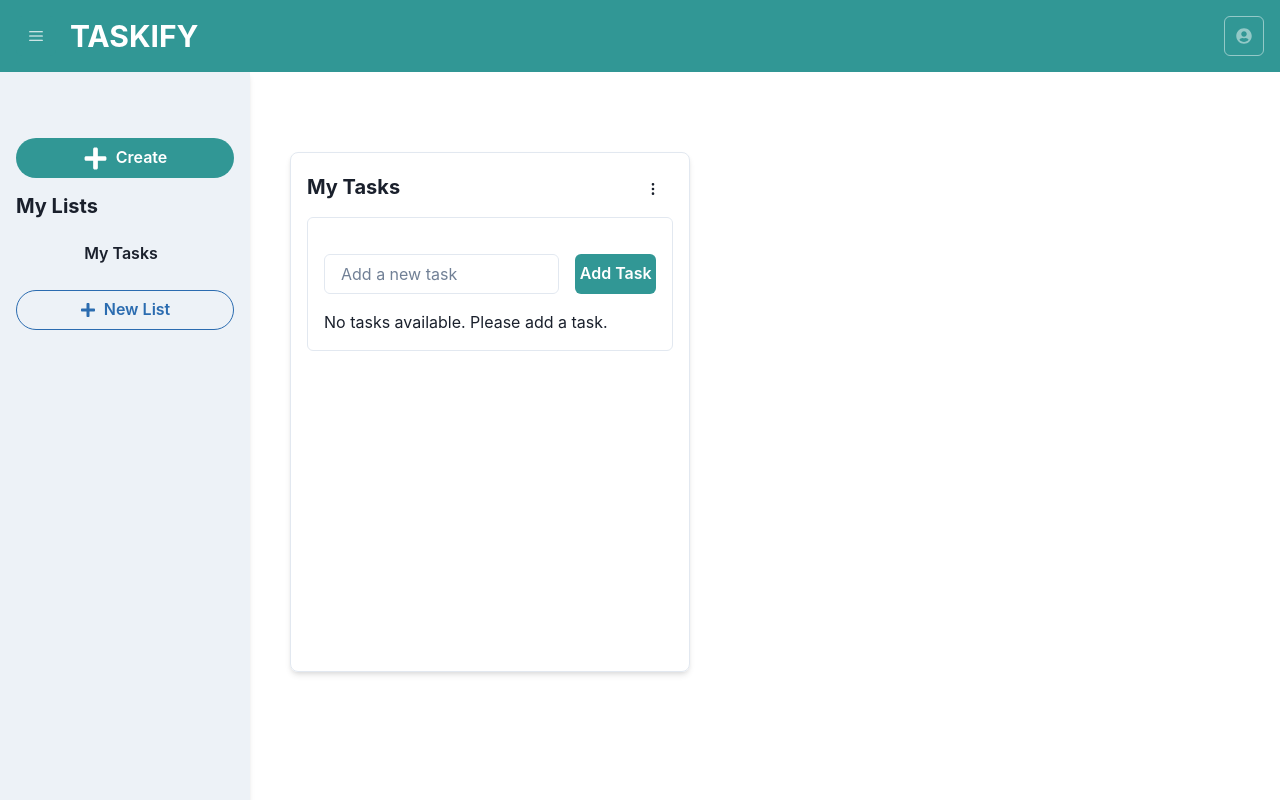
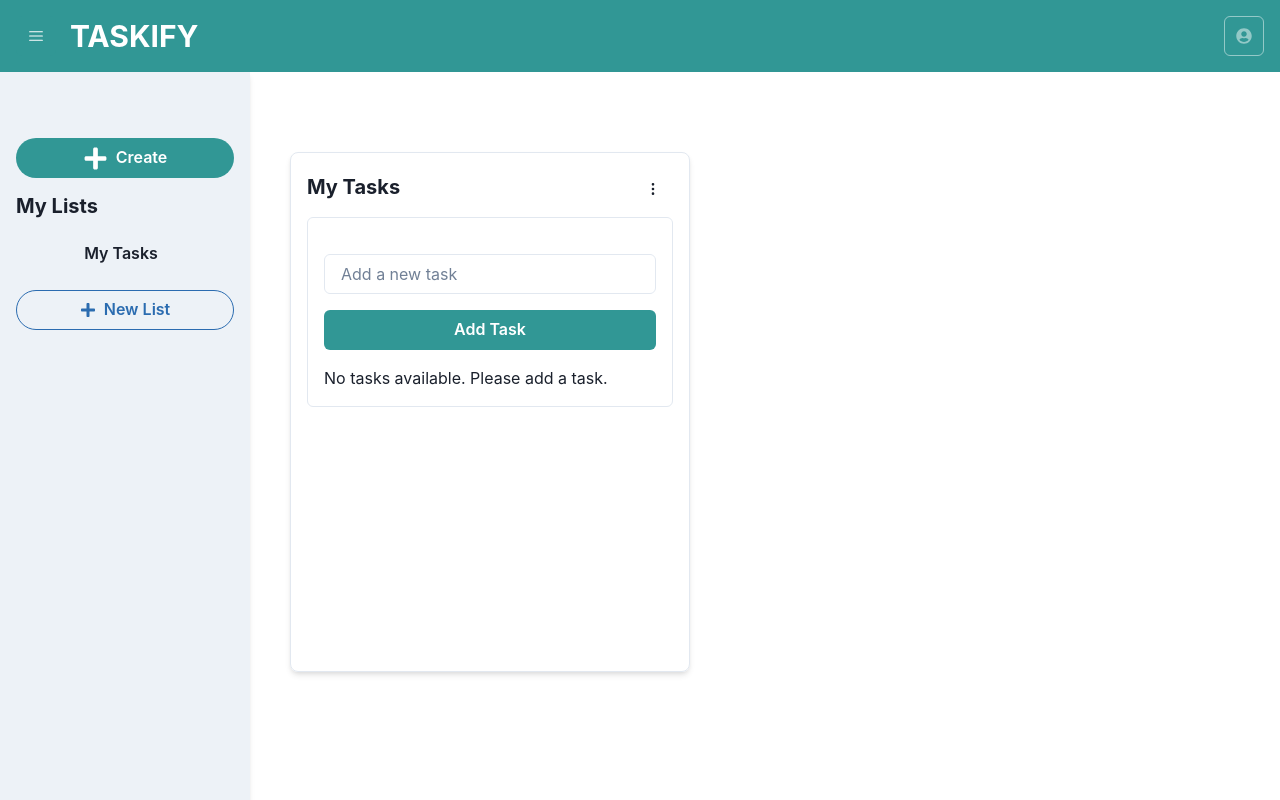
Before and after one commit to Harshal174/Taskify, a React (Create React App) app in the folder client/: page /listmanager in a window 1280 px wide. Built offline with nearby package versions, Linux system fonts and the light colour scheme.

Commit message:
some more styles

```diff
--- a/client/src/components/dashboard/ToDoList.js
+++ b/client/src/components/dashboard/ToDoList.js
@@ -7,7 +7,7 @@ import {
   IconButton,
   Input,
   Button,
-  HStack,
+  VStack,
   Menu,
   MenuButton,
   MenuList,
@@ -37,14 +37,14 @@ function TodoList({ tasks, onAddTask, onDeleteTask, onToggleTask, onEditTask })
 
   return (
     <Box mt={5}>
-      <HStack spacing={4} mb={4}>
+      <VStack spacing={4} mb={4} align="stretch"> {/* Use VStack for vertical stacking */}
     <Input
       placeholder="Add a new task"
       value={taskInput}
       onChange={(e) => setTaskInput(e.target.value)}
     />
     <Button colorScheme="teal" onClick={handleAddTask}>Add Task</Button>
-      </HStack>
+  </VStack>
 
       <List spacing={3}>
         {tasks.length === 0 ? (
```
Lines whose indentation alone changed are shown as unchanged.
